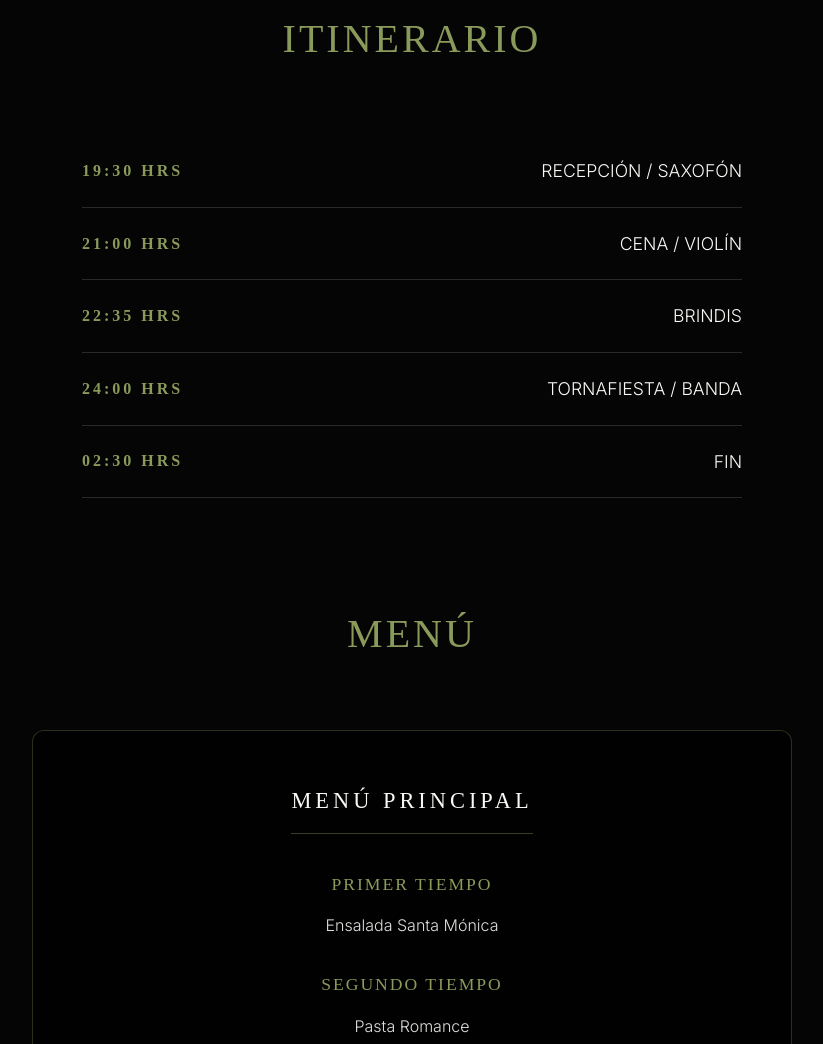
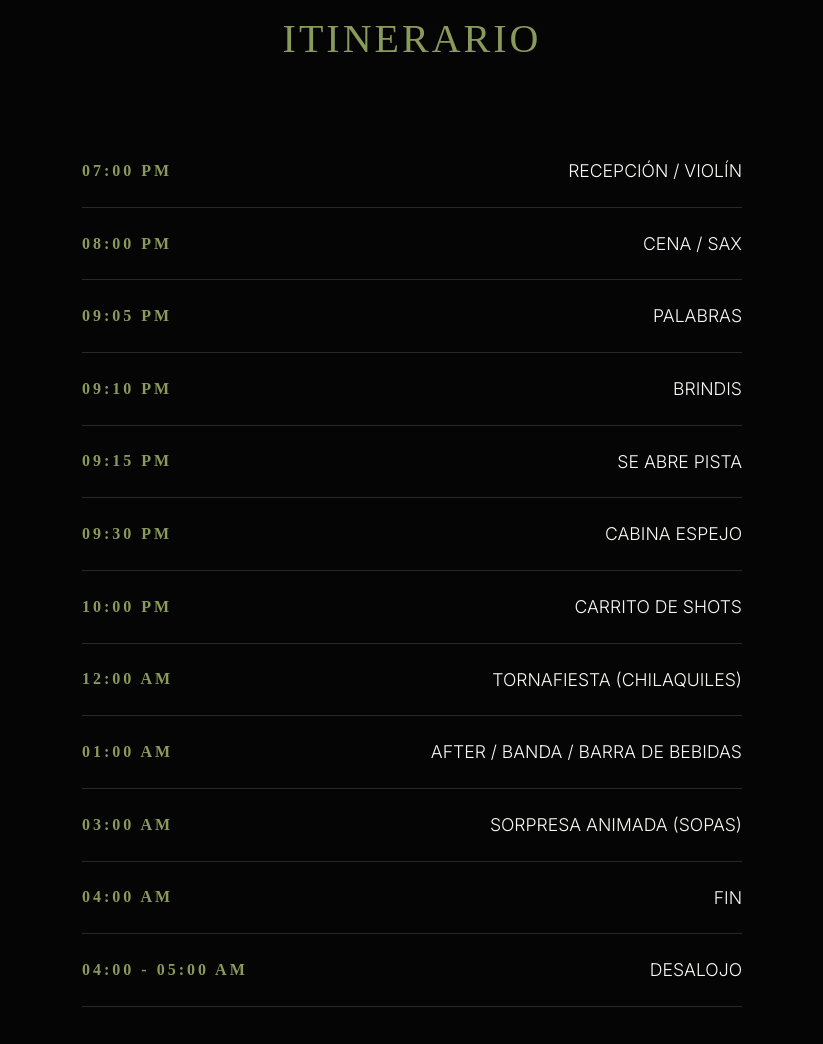
Before and after one commit to HOMERO-CHAVEZ-PRODUCTOR/LENGUAS-UAEMEX, a plain HTML site: page index.html in a window 1280 px wide. Shown: the part 1841-2885 px from the top of the page, without its empty margins (228-1051 px from the left). Drawn offline with Linux system fonts and the light colour scheme.

Commit message:
index.html

```diff
--- a/index.html
+++ b/index.html
@@ -469,16 +469,23 @@
         <div class="location-box reveal-node">
             <h3>RECEPCIÓN</h3>
             <p>Hacienda El Coecillo<br>Estado de México</p>
-            <a href="https://www.google.com/maps/place/Salón+de+Eventos+Condado+del+Valle/@19.2744797,-99.6359916,16z/data=!4m10!1m2!2m1!1scondado+del+valle!3m6!1s0x85cd8b4c3ce43945:0x97a2c8b94447f7f5!8m2!3d19.2276648!4d-99.5643833!15sChFjb25kYWRvIGRlbCB2YWxsZZIBFmZ1bmN0aW9uX3Jvb21fZmFjaWxpdHngAQA!16s%2Fg%2F11fq1n_3rx?entry=ttu&g_ep=EgoyMDI2MDUyNi4wIKXMDSoASAFQAw%3D%3D" target="_blank" class="btn-olive">Ver Ubicación</a>
+            <a href="https://maps.app.goo.gl/qy1ywhmttgA7nzZz5" target="_blank" class="btn-olive">Ver Ubicación</a>
         </div>
 
         <article class="timeline-container reveal-node">
             <h3>Itinerario</h3>
-            <div class="timeline-row"><span>19:30 HRS</span><span>RECEPCIÓN / SAXOFÓN</span></div>
-            <div class="timeline-row"><span>21:00 HRS</span><span>CENA / VIOLÍN</span></div>
-            <div class="timeline-row"><span>22:35 HRS</span><span>BRINDIS</span></div>
-            <div class="timeline-row"><span>24:00 HRS</span><span>TORNAFIESTA / BANDA</span></div>
-            <div class="timeline-row"><span>02:30 HRS</span><span>FIN</span></div>
+            <div class="timeline-row"><span>07:00 PM</span><span>RECEPCIÓN / VIOLÍN</span></div>
+            <div class="timeline-row"><span>08:00 PM</span><span>CENA / SAX</span></div>
+            <div class="timeline-row"><span>09:05 PM</span><span>PALABRAS</span></div>
+            <div class="timeline-row"><span>09:10 PM</span><span>BRINDIS</span></div>
+            <div class="timeline-row"><span>09:15 PM</span><span>SE ABRE PISTA</span></div>
+            <div class="timeline-row"><span>09:30 PM</span><span>CABINA ESPEJO</span></div>
+            <div class="timeline-row"><span>10:00 PM</span><span>CARRITO DE SHOTS</span></div>
+            <div class="timeline-row"><span>12:00 AM</span><span>TORNAFIESTA (CHILAQUILES)</span></div>
+            <div class="timeline-row"><span>01:00 AM</span><span>AFTER / BANDA / BARRA DE BEBIDAS</span></div>
+            <div class="timeline-row"><span>03:00 AM</span><span>SORPRESA ANIMADA (SOPAS)</span></div>
+            <div class="timeline-row"><span>04:00 AM</span><span>FIN</span></div>
+            <div class="timeline-row"><span>04:00 - 05:00 AM</span><span>DESALOJO</span></div>
         </article>
 
         <article class="menu-section reveal-node">
```
